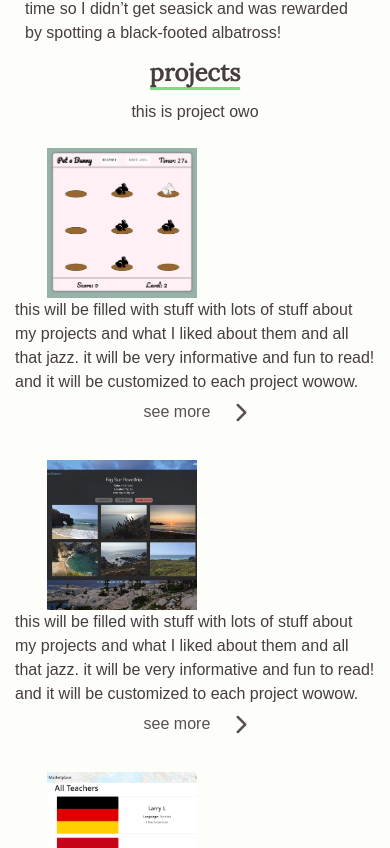
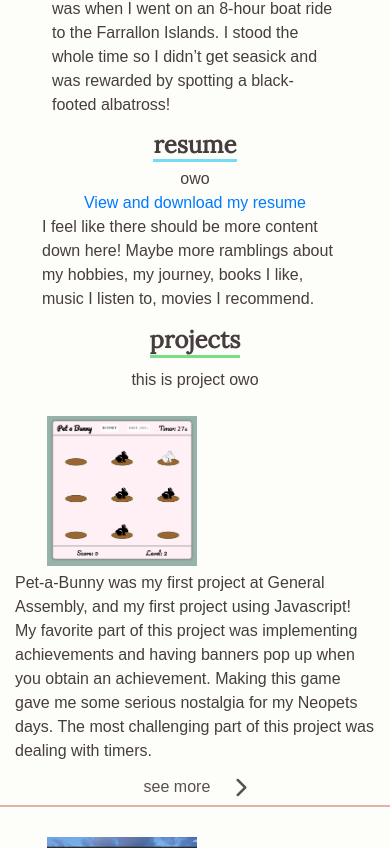
Before and after one commit to kimjudyh/portfolio, a React (Create React App) app: page / in a window 390 px wide. Shown: the part 796-1644 px from the top of the page. Built offline with nearby package versions, Linux system fonts and the light colour scheme.

Commit message:
moved resume portion to top of portfolio

```diff
--- a/src/App.js
+++ b/src/App.js
@@ -15,8 +15,8 @@ function App() {
       hello, this is portfolio owo
       </h1>
       <About />
+      <Resume />
       <Project />
-      <Resume />
       <Footer />
     </div>
     </>
--- a/src/components/ProjectTemplate.js
+++ b/src/components/ProjectTemplate.js
@@ -18,7 +18,8 @@ const ProjectTemplate = (props) => {
         </div>
       </div>
       <div className="col col-sm-9 col-md-6 ">
-        this will be filled with stuff with lots of stuff about my projects and what I liked about them and all that jazz. it will be very informative and fun to read! and it will be customized to each project wowow.
+        {/* this will be filled with lots of stuff about my projects and what I liked about them and all that jazz. it will be very informative and fun to read! and it will be customized to each project wowow. */}
+        {props.summary}
 
         {info.infoDisplay.display === 'none' ?
           <div className="clickable-icon wide" onClick={info.toggleInfoDisplay}>
@@ -35,10 +36,20 @@ const ProjectTemplate = (props) => {
       </div>
         <div className="row">
 
-      <div className="col col-sm-9 col-md-6 offset-4">
+      <div className="col col-sm-9 col-md-6 offset-4 underlined">
         <div style={info.infoDisplay} className="project-info">
           <h4>project technology</h4>
+            {props.projectTechnology}
+          <h4>project timeline</h4>
+            {props.timeline}
           <h4>best parts of project</h4>
+          <p>
+            what went well!
+          </p>
+          <h4>interesting code</h4>
+          <p>
+            markup?
+          </p>
           <div className="clickable-icon wide">
             <a href={props.githubURL} target="_blank" rel="noopener noreferrer">
             <i className="fa fa-github fa-lg" aria-label="link to github repo"></i> Github Repo
--- a/src/components/Resume.js
+++ b/src/components/Resume.js
@@ -7,8 +7,7 @@ const Resume = () => {
       <h2>resume</h2>
       owo
       <a href={resumeURL}>View and download my resume</a>
-      <div className="pdf">
-      </div>
+      I feel like there should be more content down here! Maybe more ramblings about my hobbies, my journey, books I like, music I listen to, movies I recommend.
     </div>
   )
 }
--- a/src/index.css
+++ b/src/index.css
@@ -23,6 +23,11 @@ body {
   flex-direction: column;
   align-items: center;
   justify-content: center;
+}
+
+code {
+  font-family: source-code-pro, Menlo, Monaco, Consolas, 'Courier New',
+    monospace;
 }
 
 h1, h2, h3, h4, h5, h6 {
@@ -93,6 +98,7 @@ footer {
   flex-direction: column;
   align-items: center;
   margin-top: 10px;
+  width: 85%;
 }
 
 .about h2 {
@@ -136,6 +142,7 @@ footer {
 
 .individual-project {
   margin: 15px 0;
+  width: 100%;
 }
 
 .project-thumbnail-frame {
@@ -160,6 +167,10 @@ footer {
 .project-info {
   flex-direction: column;
   transition: opacity 0.3s linear;
+}
+
+.underlined {
+  border-bottom: 2px solid var(--peachy-pink);
 }
 
 
@@ -213,8 +224,8 @@ footer {
   display: flex;
   flex-direction: column;
   align-items: center;
-  width: 100%;
   margin-bottom: 10px;
+  width: 85%;
 }
 
 .resume h2 {
@@ -231,4 +242,8 @@ footer {
   .about {
     padding: 0 10px;
   }
+
+  .offset-4 {
+    margin-left: 0;
+  }
 }
```
